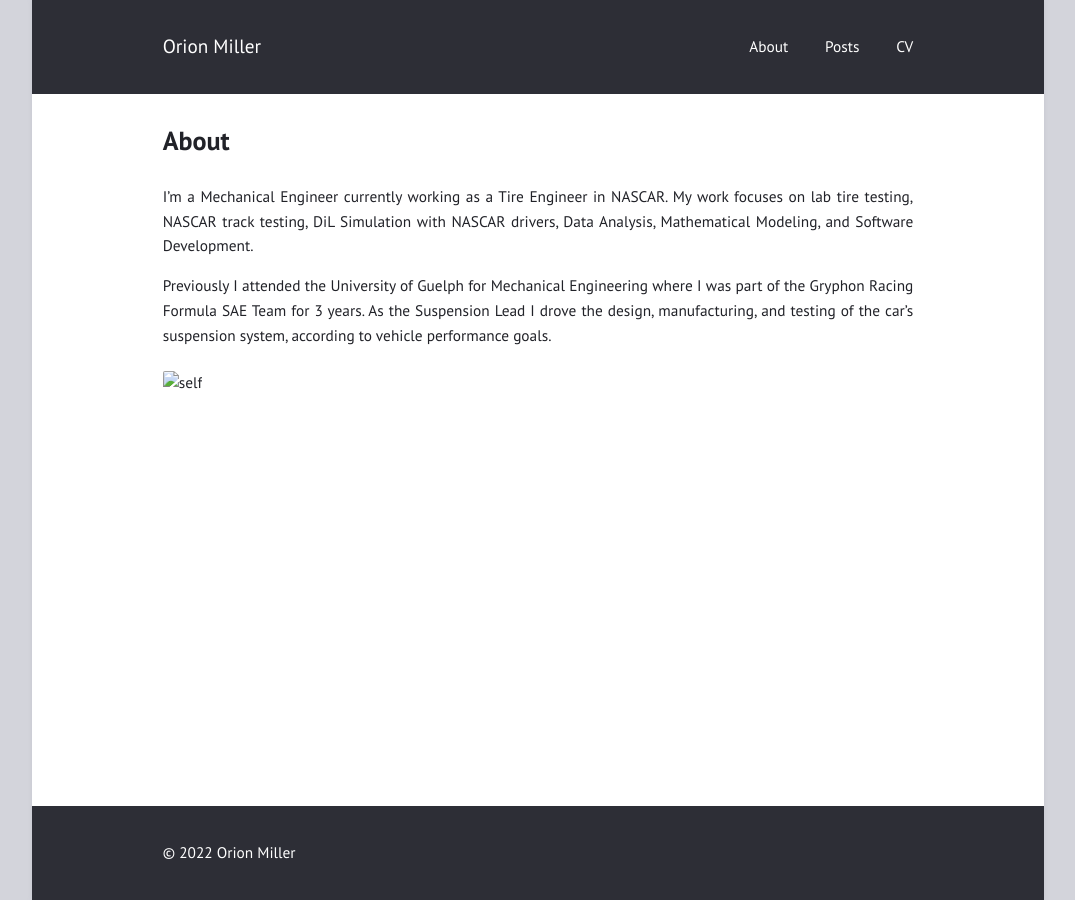
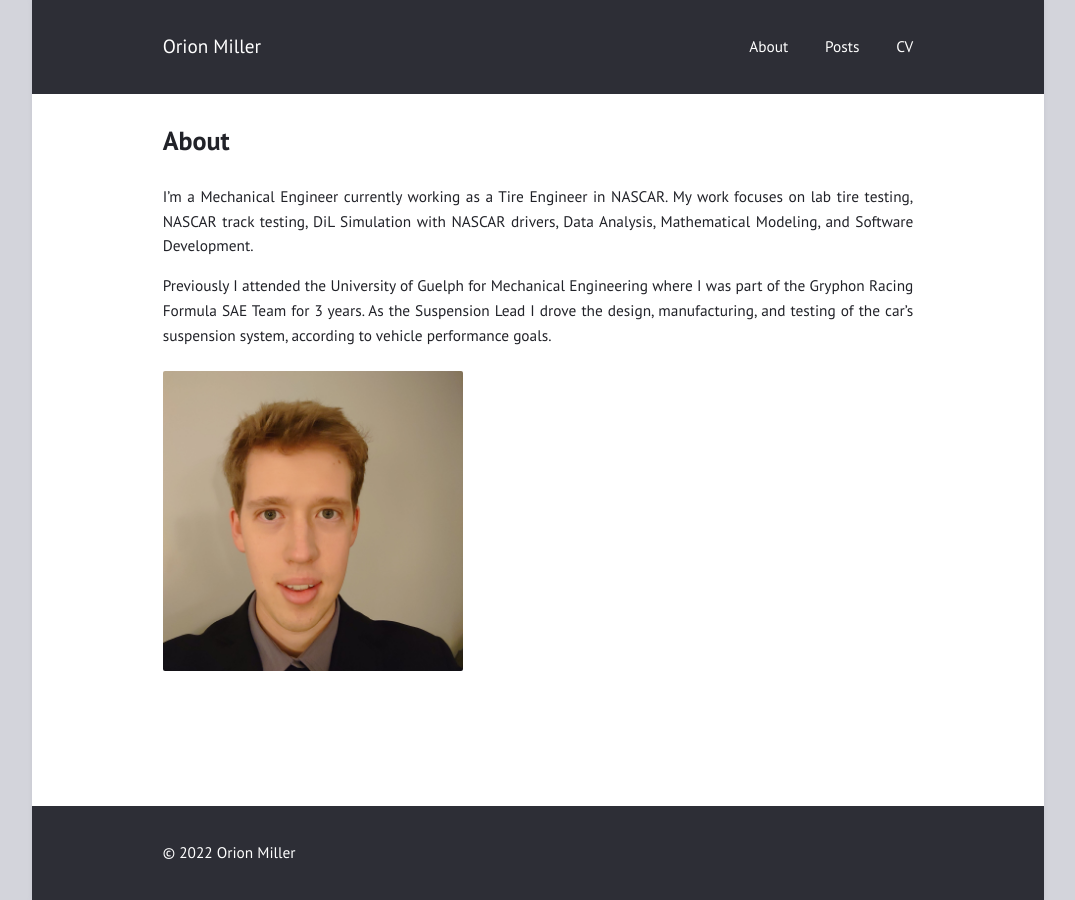
Before and after one commit to orion-miller/orion-miller.github.io, a Jekyll site: the page built from About.md, in a window 1280 px wide. Shown: the whole page, without its empty margins (102-1177 px from the left). Built offline with Jekyll 4.4.1, drawn with Linux system fonts in a browser that asks for light colours.

Commit message:
change excerpts to first part of string

```diff
--- a/About.md
+++ b/About.md
@@ -9,4 +9,4 @@
 Previously I attended the University of Guelph for Mechanical Engineering where I was part of the Gryphon Racing Formula SAE Team for 3 years. As the Suspension Lead I drove the design, manufacturing, and testing of the car's suspension system, according to vehicle performance goals.
 
 <!-- ![self](assets\images\About\self.jpg) -->
-<img src="assets\images\About\self.jpg" alt="self" width="300"/>
+<img src="\assets\images\About\self.jpg" alt="self" width="300"/>
--- a/_includes/home.html
+++ b/_includes/home.html
@@ -4,7 +4,7 @@
   <article>
     {% include meta.html post=post preview=true %}
     {% assign excerptParts = post.excerpt | split: "<!-- excerpt-start -->" %}
-    {{ excerptParts[1] }}
+    {{ excerptParts[0] }}
     <!-- {{ post.excerpt }} -->
     <!-- <img src={{ page.excerpt_img_url }} alt="Excerpt Image"> -->
     <div class="more"><a href="{{ post.url | relative_url }}">read more</a></div>
```
